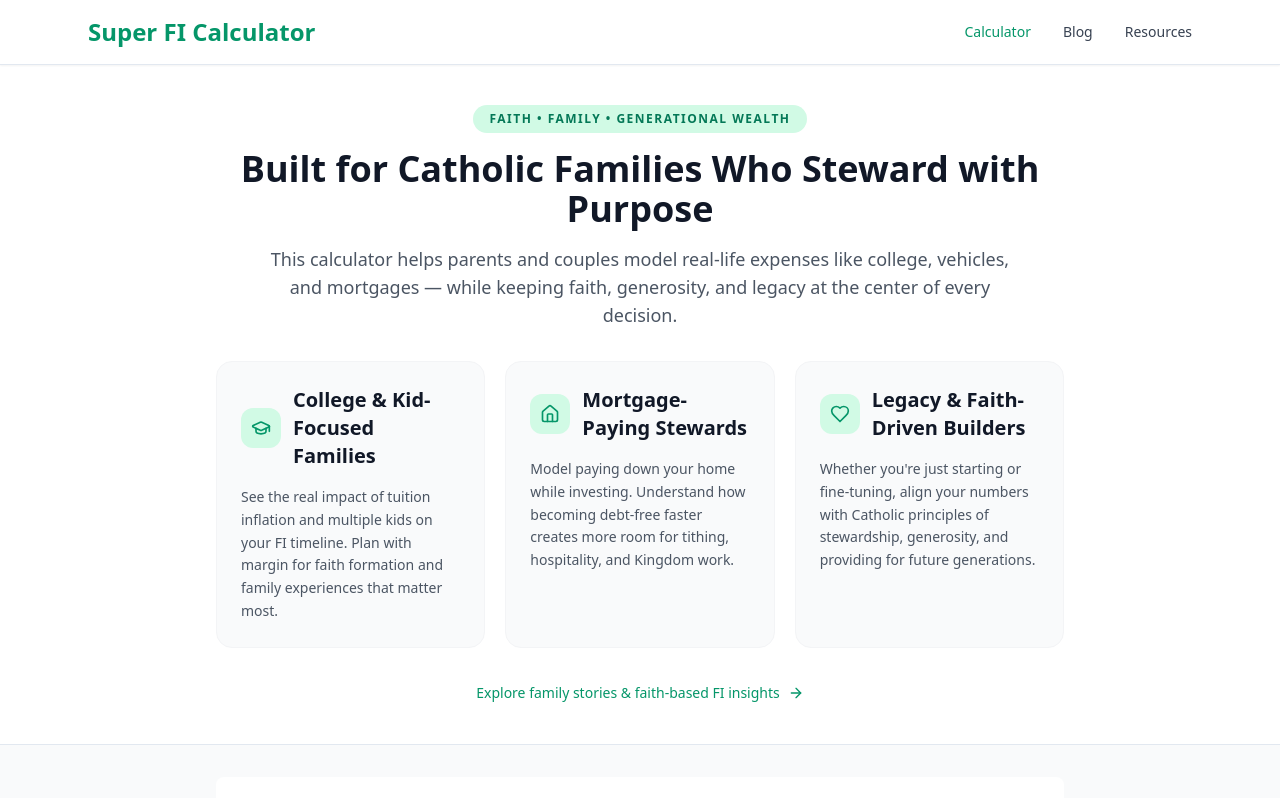
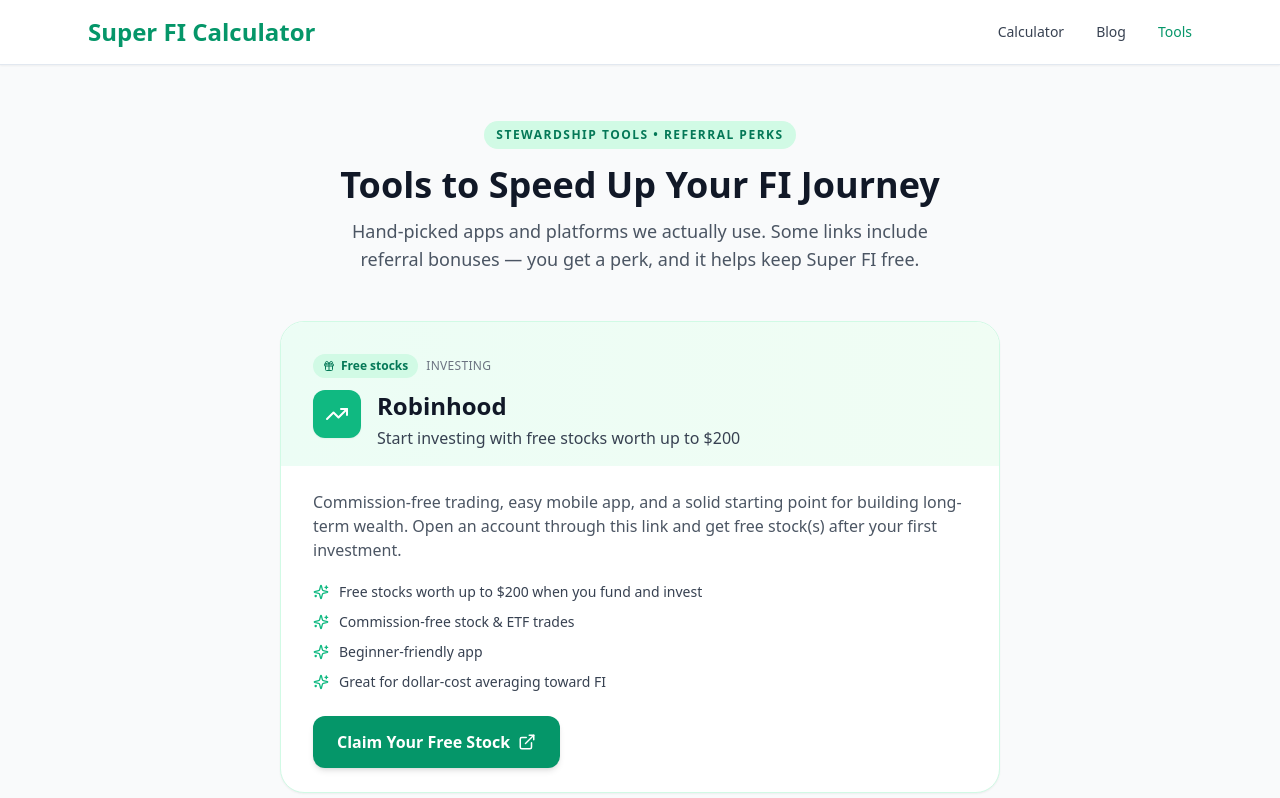
Before and after one commit to daughterpop/super-fi-calc, a React (Vite) app: page /tools in a window 1280 px wide. Shown: the top 798 px of the page. Built offline with nearby package versions, Linux system fonts and the light colour scheme.

Commit message:
Add Tools page + nav link (match main) – July 24, 2026

```diff
--- a/src/App.jsx
+++ b/src/App.jsx
@@ -10,40 +10,20 @@ function App() {
 
   return (
     <div className="min-h-screen bg-gray-50 overflow-x-hidden">
-      {/* Navigation — compact on mobile so brand + links never collide */}
       <nav className="bg-white shadow-sm border-b sticky top-0 z-50">
         <div className="max-w-6xl mx-auto px-3 sm:px-6 py-2.5 sm:py-4 flex justify-between items-center gap-2">
-          <Link
-            to="/"
-            className="font-bold text-emerald-600 hover:text-emerald-700 shrink-0 leading-tight"
-          >
+          <Link to="/" className="font-bold text-emerald-600 hover:text-emerald-700 shrink-0 leading-tight">
             <span className="sm:hidden text-base">Super FI</span>
             <span className="hidden sm:inline text-2xl">Super FI Calculator</span>
           </Link>
           <div className="flex items-center gap-3 sm:gap-8 text-sm">
-            <Link
-              to="/"
-              className="text-emerald-600 font-medium whitespace-nowrap"
-            >
-              Calculator
-            </Link>
-            <Link
-              to="/blog"
-              className="text-gray-700 hover:text-emerald-600 font-medium whitespace-nowrap"
-            >
-              Blog
-            </Link>
-            <a
-              href="#"
-              className="hidden md:inline text-gray-700 hover:text-emerald-600 font-medium whitespace-nowrap"
-            >
-              Resources
-            </a>
+            <Link to="/" className="text-emerald-600 font-medium whitespace-nowrap">Calculator</Link>
+            <Link to="/blog" className="text-gray-700 hover:text-emerald-600 font-medium whitespace-nowrap">Blog</Link>
+            <Link to="/tools" className="text-gray-700 hover:text-emerald-600 font-medium whitespace-nowrap">Tools</Link>
           </div>
         </div>
       </nav>
 
-      {/* Who This Is For — Trust & Relevance Strip */}
       <div className="bg-white border-b">
         <div className="max-w-4xl mx-auto px-4 sm:px-6 py-8 sm:py-10">
           <div className="text-center mb-6 sm:mb-8">
@@ -68,7 +48,6 @@ function App() {
               </div>
               <p className="text-gray-600 text-sm leading-relaxed">See the real impact of tuition inflation and multiple kids on your FI timeline. Plan with margin for faith formation and family experiences that matter most.</p>
             </div>
-
             <div className="group bg-gray-50 hover:bg-white border border-gray-100 hover:border-emerald-200 rounded-2xl p-5 sm:p-6 transition-all">
               <div className="flex items-center gap-3 mb-3 sm:mb-4">
                 <div className="w-10 h-10 shrink-0 bg-emerald-100 group-hover:bg-emerald-200 rounded-xl flex items-center justify-center transition-colors">
@@ -78,7 +57,6 @@ function App() {
               </div>
               <p className="text-gray-600 text-sm leading-relaxed">Model paying down your home while investing. Understand how becoming debt-free faster creates more room for tithing, hospitality, and Kingdom work.</p>
             </div>
-
             <div className="group bg-gray-50 hover:bg-white border border-gray-100 hover:border-emerald-200 rounded-2xl p-5 sm:p-6 transition-all">
               <div className="flex items-center gap-3 mb-3 sm:mb-4">
                 <div className="w-10 h-10 shrink-0 bg-emerald-100 group-hover:bg-emerald-200 rounded-xl flex items-center justify-center transition-colors">
@@ -90,12 +68,13 @@ function App() {
             </div>
           </div>
 
-          <div className="mt-6 sm:mt-8 text-center">
-            <Link
-              to="/blog"
-              className="inline-flex items-center gap-2 text-emerald-600 hover:text-emerald-700 font-medium text-sm group"
-            >
+          <div className="mt-6 sm:mt-8 text-center flex flex-col sm:flex-row items-center justify-center gap-3 sm:gap-6">
+            <Link to="/blog" className="inline-flex items-center gap-2 text-emerald-600 hover:text-emerald-700 font-medium text-sm group">
               Explore family stories &amp; faith-based FI insights
+              <ArrowRight size={16} className="group-hover:translate-x-0.5 transition" />
+            </Link>
+            <Link to="/tools" className="inline-flex items-center gap-2 text-emerald-600 hover:text-emerald-700 font-medium text-sm group">
+              See recommended tools &amp; perks
               <ArrowRight size={16} className="group-hover:translate-x-0.5 transition" />
             </Link>
           </div>
@@ -103,22 +82,10 @@ function App() {
       </div>
 
       <div className="max-w-4xl mx-auto px-4 sm:px-6 py-6 sm:py-8">
-        {/* Tabs */}
         <div className="flex border-b mb-6 sm:mb-8 bg-white rounded-t-lg overflow-hidden">
-          <button
-            onClick={() => setActiveTab('quick')}
-            className={`flex-1 px-3 sm:px-8 py-3 sm:py-4 font-medium text-sm sm:text-lg transition-colors text-center ${activeTab === 'quick' ? 'border-b-4 border-emerald-600 text-emerald-600' : 'text-gray-500 hover:text-gray-700'}`}
-          >
-            Quick Calculator
-          </button>
-          <button
-            onClick={() => setActiveTab('advanced')}
-            className={`flex-1 px-3 sm:px-8 py-3 sm:py-4 font-medium text-sm sm:text-lg transition-colors text-center ${activeTab === 'advanced' ? 'border-b-4 border-emerald-600 text-emerald-600' : 'text-gray-500 hover:text-gray-700'}`}
-          >
-            Advanced Calculator
-          </button>
+          <button onClick={() => setActiveTab('quick')} className={`flex-1 px-3 sm:px-8 py-3 sm:py-4 font-medium text-sm sm:text-lg transition-colors text-center ${activeTab === 'quick' ? 'border-b-4 border-emerald-600 text-emerald-600' : 'text-gray-500 hover:text-gray-700'}`}>Quick Calculator</button>
+          <button onClick={() => setActiveTab('advanced')} className={`flex-1 px-3 sm:px-8 py-3 sm:py-4 font-medium text-sm sm:text-lg transition-colors text-center ${activeTab === 'advanced' ? 'border-b-4 border-emerald-600 text-emerald-600' : 'text-gray-500 hover:text-gray-700'}`}>Advanced Calculator</button>
         </div>
-
         {activeTab === 'quick' ? (
           <SuperFiCalculator />
         ) : (
--- a/src/main.jsx
+++ b/src/main.jsx
@@ -5,6 +5,7 @@ import { BrowserRouter as Router, Routes, Route } from 'react-router-dom';
 import './index.css';
 import App from './App.jsx';
 import BlogIndex from './pages/BlogIndex.jsx';
+import Tools from './pages/Tools.jsx';
 import WhyFIForEveryone from './pages/WhyFIForEveryone.jsx';
 import CatholicFamiliesLeverageAiForPrayerfulFinancialFreedomAndLastingLegacy from './pages/catholic-families-leverage-ai-for-prayerful-financial-freedom-and-lasting-legacy.jsx';
 
@@ -14,6 +15,7 @@ ReactDOM.createRoot(document.getElementById('root')).render(
       <Routes>
         <Route path="/" element={<App />} />
         <Route path="/blog" element={<BlogIndex />} />
+        <Route path="/tools" element={<Tools />} />
         <Route path="/blog/why-fi-for-everyone" element={<WhyFIForEveryone />} />
         <Route path="/blog/catholic-families-leverage-ai-for-prayerful-financial-freedom-and-lasting-legacy" element={<CatholicFamiliesLeverageAiForPrayerfulFinancialFreedomAndLastingLegacy />} />
         <Route path="*" element={<App />} />
--- /dev/null
+++ b/src/pages/Tools.jsx
@@ -0,0 +1,125 @@
+import { Link } from 'react-router-dom';
+import { TrendingUp, ArrowRight, Gift, Shield, Sparkles, ExternalLink } from 'lucide-react';
+
+const tools = [
+  {
+    id: 'robinhood',
+    name: 'Robinhood',
+    category: 'Investing',
+    badge: 'Free stocks',
+    headline: 'Start investing with free stocks worth up to $200',
+    description:
+      'Commission-free trading, easy mobile app, and a solid starting point for building long-term wealth. Open an account through this link and get free stock(s) after your first investment.',
+    perks: [
+      'Free stocks worth up to $200 when you fund and invest',
+      'Commission-free stock & ETF trades',
+      'Beginner-friendly app',
+      'Great for dollar-cost averaging toward FI',
+    ],
+    cta: 'Claim Your Free Stock',
+    href: 'https://join.robinhood.com/dustinh-1bff5a',
+    accent: 'emerald',
+  },
+];
+
+function accentClasses(accent) {
+  const map = {
+    emerald: {
+      badge: 'bg-emerald-100 text-emerald-700',
+      icon: 'bg-emerald-500',
+      button: 'bg-emerald-600 hover:bg-emerald-700',
+      border: 'border-emerald-100 hover:border-emerald-200',
+      soft: 'from-emerald-50 to-green-50',
+    },
+  };
+  return map[accent] || map.emerald;
+}
+
+export default function Tools() {
+  return (
+    <div className="min-h-screen bg-gray-50 overflow-x-hidden">
+      <nav className="bg-white shadow-sm border-b sticky top-0 z-50">
+        <div className="max-w-6xl mx-auto px-3 sm:px-6 py-2.5 sm:py-4 flex justify-between items-center gap-2">
+          <Link to="/" className="font-bold text-emerald-600 hover:text-emerald-700 shrink-0 leading-tight">
+            <span className="sm:hidden text-base">Super FI</span>
+            <span className="hidden sm:inline text-2xl">Super FI Calculator</span>
+          </Link>
+          <div className="flex items-center gap-3 sm:gap-8 text-sm">
+            <Link to="/" className="text-gray-700 hover:text-emerald-600 font-medium whitespace-nowrap">Calculator</Link>
+            <Link to="/blog" className="text-gray-700 hover:text-emerald-600 font-medium whitespace-nowrap">Blog</Link>
+            <Link to="/tools" className="text-emerald-600 font-medium whitespace-nowrap">Tools</Link>
+          </div>
+        </div>
+      </nav>
+
+      <div className="max-w-3xl mx-auto px-4 sm:px-6 py-10 sm:py-14">
+        <div className="text-center mb-10 sm:mb-12">
+          <div className="inline-flex items-center gap-2 px-3 py-1.5 rounded-full bg-emerald-100 text-emerald-700 text-[10px] sm:text-xs font-semibold tracking-[1.5px] mb-4">
+            STEWARDSHIP TOOLS • REFERRAL PERKS
+          </div>
+          <h1 className="text-3xl sm:text-4xl font-bold text-gray-900 mb-3 leading-tight">
+            Tools to Speed Up Your FI Journey
+          </h1>
+          <p className="text-base sm:text-lg text-gray-600 max-w-xl mx-auto leading-relaxed">
+            Hand-picked apps and platforms we actually use. Some links include referral bonuses — you get a perk, and it helps keep Super FI free.
+          </p>
+        </div>
+
+        <div className="space-y-6">
+          {tools.map((tool) => {
+            const a = accentClasses(tool.accent);
+            return (
+              <div key={tool.id} className={`bg-white rounded-2xl sm:rounded-3xl shadow-sm border ${a.border} overflow-hidden transition-all`}>
+                <div className={`bg-gradient-to-r ${a.soft} px-5 sm:px-8 pt-6 sm:pt-8 pb-4`}>
+                  <div className="flex flex-wrap items-center gap-2 mb-3">
+                    <span className={`inline-flex items-center gap-1.5 px-2.5 py-1 rounded-full text-xs font-semibold ${a.badge}`}>
+                      <Gift size={12} />{tool.badge}
+                    </span>
+                    <span className="text-xs font-medium text-gray-500 uppercase tracking-wide">{tool.category}</span>
+                  </div>
+                  <div className="flex items-start gap-4">
+                    <div className={`w-12 h-12 shrink-0 ${a.icon} rounded-xl flex items-center justify-center shadow-sm`}>
+                      <TrendingUp className="text-white" size={24} />
+                    </div>
+                    <div className="min-w-0 flex-1">
+                      <h2 className="text-xl sm:text-2xl font-bold text-gray-900">{tool.name}</h2>
+                      <p className="text-sm sm:text-base text-gray-700 mt-1 font-medium">{tool.headline}</p>
+                    </div>
+                  </div>
+                </div>
+                <div className="px-5 sm:px-8 py-5 sm:py-6">
+                  <p className="text-gray-600 text-sm sm:text-base leading-relaxed mb-5">{tool.description}</p>
+                  <ul className="space-y-2.5 mb-6">
+                    {tool.perks.map((perk, i) => (
+                      <li key={i} className="flex items-start gap-2.5 text-sm text-gray-700">
+                        <Sparkles className="text-emerald-500 shrink-0 mt-0.5" size={16} />
+                        <span>{perk}</span>
+                      </li>
+                    ))}
+                  </ul>
+                  <a href={tool.href} target="_blank" rel="noopener noreferrer" className={`inline-flex items-center justify-center gap-2 w-full sm:w-auto px-6 py-3.5 ${a.button} text-white font-semibold rounded-xl transition-all shadow-md hover:shadow-lg text-sm sm:text-base`}>
+                    {tool.cta}
+                    <ExternalLink size={18} />
+                  </a>
+                </div>
+              </div>
+            );
+          })}
+        </div>
+
+        <div className="mt-10 sm:mt-12 p-5 sm:p-6 bg-white rounded-2xl border border-gray-100 text-center">
+          <div className="flex justify-center mb-3"><Shield className="text-gray-400" size={22} /></div>
+          <p className="text-sm text-gray-600 leading-relaxed max-w-lg mx-auto">
+            These are affiliate / referral links. If you sign up through them, you often get a bonus and Super FI may earn a small commission — at no extra cost to you. We only list tools we'd use ourselves on the path to faithful financial independence.
+          </p>
+        </div>
+
+        <div className="mt-8 text-center">
+          <Link to="/" className="inline-flex items-center gap-2 text-emerald-600 hover:text-emerald-700 font-medium text-sm">
+            Back to FI Calculator <ArrowRight size={16} />
+          </Link>
+        </div>
+      </div>
+    </div>
+  );
+}
```
